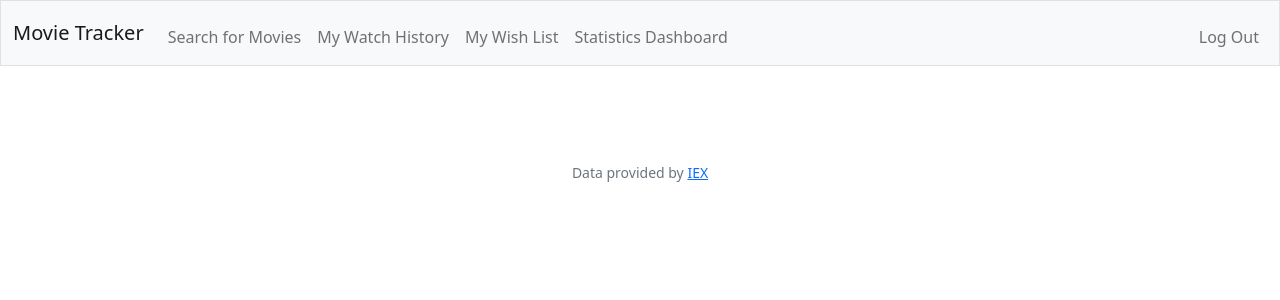
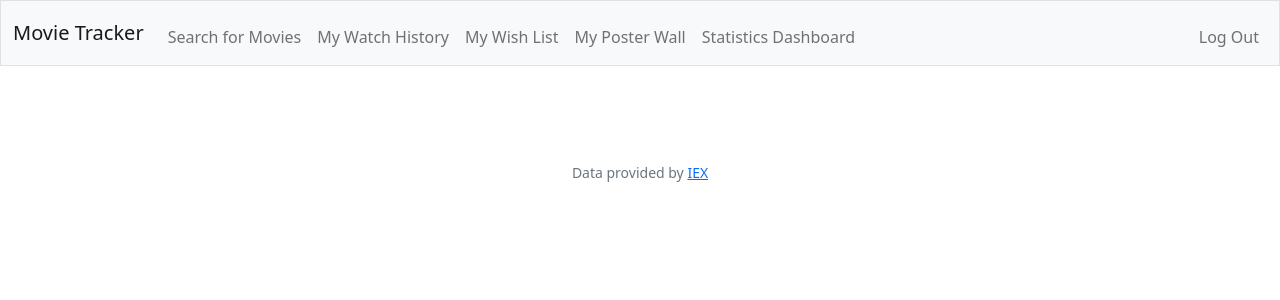
Before and after one commit to aybucydu9/movie_tracker, a Flask app: page / in a window 1280 px wide. Shown: the top 300 px of the page. Run offline with Flask 3, Linux system fonts and the light colour scheme; a user stored in the database is signed in.

Commit message:
New Feature - Poster Wall

```diff
--- a/app.py
+++ b/app.py
@@ -42,6 +42,7 @@ class Movies(db.Model):
     genre = db.Column(db.String(200))
     director = db.Column(db.String(200))
     language = db.Column(db.String(200))
+    poster_url = db.Column(db.String(300))
 
 class Watch_history(db.Model):
     user_id = db.Column(db.Integer, db.ForeignKey("users.id"), primary_key=True)
@@ -70,6 +71,8 @@ if not os.environ.get("API_KEY"):
 @app.route("/", methods=["GET"])
 @login_required
 def homepage():
+    # result = Movies.query.first()
+    # poster = result.poster_url
     return render_template("homepage.html")
 
 @app.route("/login", methods=["GET", "POST"])
@@ -330,6 +333,8 @@ def search():
 
         # User request to add the movie to watch history
         if "add_to_history" in request.form:
+            result = lookup(request.form.get("title"))
+
             # Ensure watch date is not null
             if not request.form.get("watchdate"):
                 return apology("Watch date must not be null")
@@ -360,7 +365,8 @@ def search():
                                 year = request.form.get("year"),
                                 genre=request.form.get("genre"),
                                 director = request.form.get("director"),
-                                language = request.form.get("language"))
+                                language = request.form.get("language"),
+                                poster_url = result["poster"])
                 db.session.add(movies)
                 db.session.commit()
 
@@ -380,6 +386,7 @@ def search():
 
         # User request to add the movie to wishlist
         if "add_to_wishlist" in request.form:
+            result = lookup(request.form.get("title"))
             # If movie already exist in wishlist
             rows = Wishlist.query.filter_by(user_id=session["user_id"], movie_id=request.form.get("title")).first()
             if rows is not None:
@@ -394,7 +401,8 @@ def search():
                                 year = request.form.get("year"),
                                 genre=request.form.get("genre"),
                                 director = request.form.get("director"),
-                                language = request.form.get("language"))
+                                language = request.form.get("language"),
+                                poster_url = result["poster"])
                 db.session.add(movies)
                 db.session.commit()
 
@@ -412,10 +420,36 @@ def search():
     else:
         return render_template("search.html")
 
+@app.route("/posterwall", methods=["GET"])
+@login_required
+def poster_wall():
+    poster_list = []
+    # # Retrieve the image data from the database
+
+    all_movies = db.session.query(
+        Movies, Watch_history
+    ).join(
+        Watch_history
+    ).filter(
+        Watch_history.user_id==session["user_id"]
+    ).order_by(
+        Watch_history.watch_date
+    ).all()
+
+
+    for movie, watch_history in all_movies:
+        poster = movie.poster_url
+        if poster not in poster_list:
+            poster_list.append(poster)
+
+    #TODO: this will cause trouble for new user just registered
+    return render_template("poster_wall.html", poster_list=poster_list)
+
 @app.route("/stats", methods=["GET"])
 @login_required
 def stats():
     stats_list = list()
+    stats_list_with_image = list()
     # total movies watched
     results = db.session.query(Watch_history).filter_by(user_id=session["user_id"]).count()
     stats_list.append({"question": "Total records in Watch History",
@@ -443,7 +477,7 @@ def stats():
 
     # movies with the highest personal rating
     results = find_highest(Watch_history, "personal_rating")
-    stats_list.append({"question": "Movie you rated the highest",
+    stats_list_with_image.append({"question": "Movie you rated the highest",
                         "answer": results})
 
     # watch history with the highest box office
@@ -502,7 +536,7 @@ def stats():
                         "answer": results})
 
 
-    return render_template("dashboard.html", stats=stats_list)
+    return render_template("dashboard_cards.html", stats=stats_list)
 
 def find_highest(table, metric):
     results = list()
--- a/templates/layout.html
+++ b/templates/layout.html
@@ -34,6 +34,7 @@
                             <li class="nav-item"><a class="nav-link" href="/search">Search for Movies</a></li>
                             <li class="nav-item"><a class="nav-link" href="/history">My Watch History</a></li>
                             <li class="nav-item"><a class="nav-link" href="/wishlist">My Wish List</a></li>
+                            <li class="nav-item"><a class="nav-link" href="/posterwall">My Poster Wall</a></li>
                             <li class="nav-item"><a class="nav-link" href="/stats">Statistics Dashboard</a></li>
                         </ul>
                         <ul class="navbar-nav ms-auto mt-2">
```
Also changed, not shown: templates/poster_wall.html (added, +11 -0 lines).
